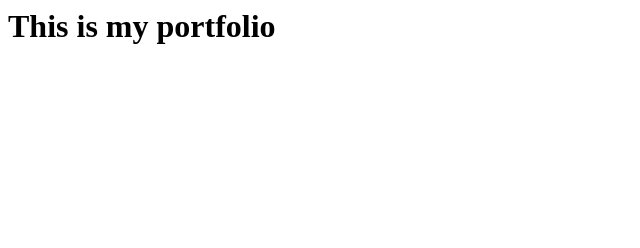
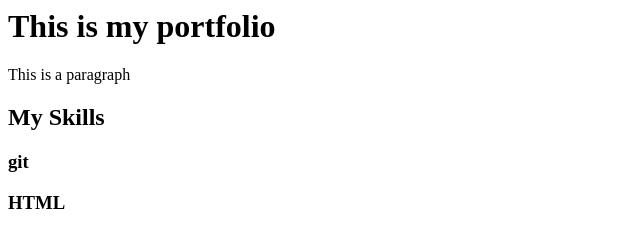
Before and after one commit to HL052078/generation_repo2, a plain HTML site: page index.html in a window 1280 px wide. Shown: the whole page, without its empty margins (0-640 px from the left). Drawn offline with Linux system fonts and the light colour scheme.

Commit message:
add header tags

```diff
--- a/index.html
+++ b/index.html
@@ -1,5 +1,9 @@
 <body>
   <h1>This is my portfolio</h1>
+  <p>This is a paragraph</p>
+  <h2>My Skills</h2>
+  <h3>git</h3>
+  <h3>HTML</h3>
 
 
 
```
